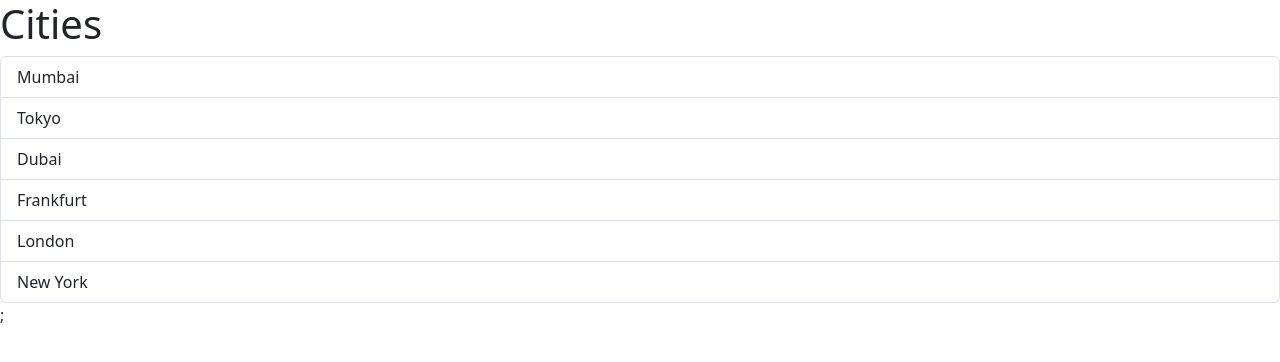
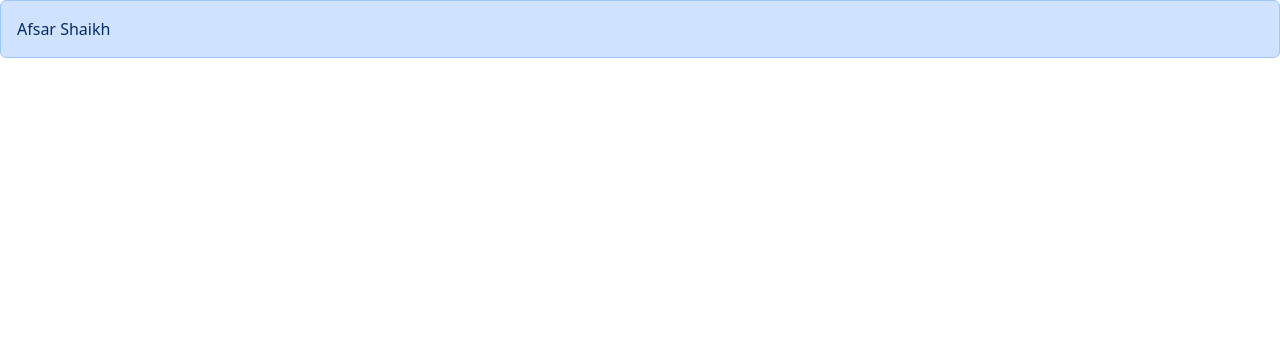
Before and after one commit to shaikhafsar/react-beginners, a React (Vite) app: page / in a window 1280 px wide. Shown: the top 362 px of the page. Built offline with nearby package versions, Linux system fonts and the light colour scheme; the HTML template or start-up script is replaced by a standard one.

Commit message:
Building Components - 11 - Passing Children

```diff
--- a/src/App.tsx
+++ b/src/App.tsx
@@ -1,17 +1,12 @@
+import Alert from "./components/Alert";
 import ListGroup from "./components/ListGroup";
 
 function App() {
-  let items = ["Mumbai", "Tokyo", "Dubai", "Frankfurt", "London", "New York"];
-  const handleSelectItem = (item: string) => {
-    console.log(item);
-  };
   return (
     <div>
-      <ListGroup
-        items={items}
-        heading="Cities"
-        onSelectItem={handleSelectItem}
-      />
+      <Alert>
+        Afsar <span>Shaikh</span>
+      </Alert>
     </div>
   );
 }
--- /dev/null
+++ b/src/components/Alert.tsx
@@ -0,0 +1,11 @@
+import { ReactNode } from "react";
+
+interface Props {
+  children: ReactNode;
+}
+
+const Alert = ({ children }: Props) => {
+  return <div className="alert alert-primary">{children}</div>;
+};
+
+export default Alert;
```
